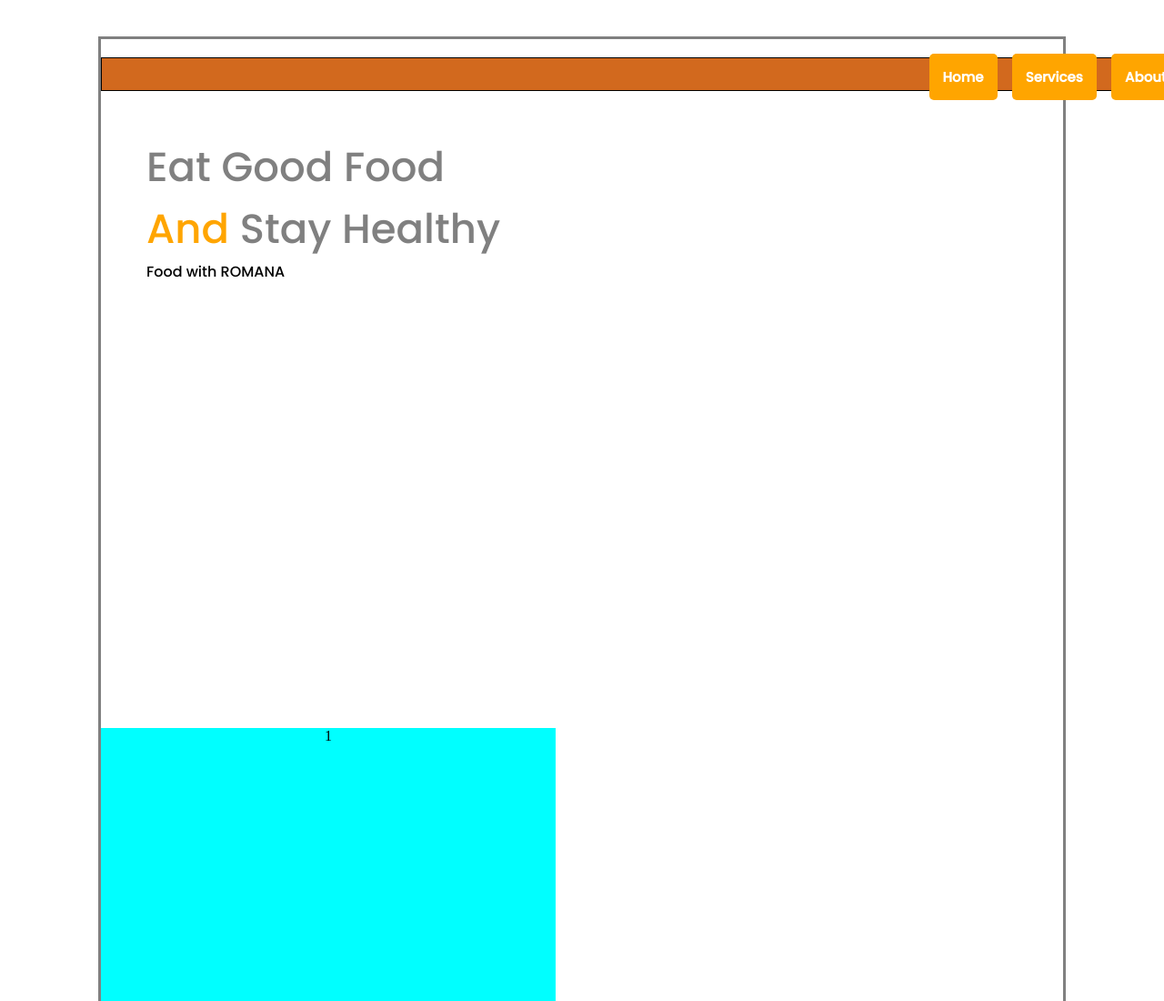
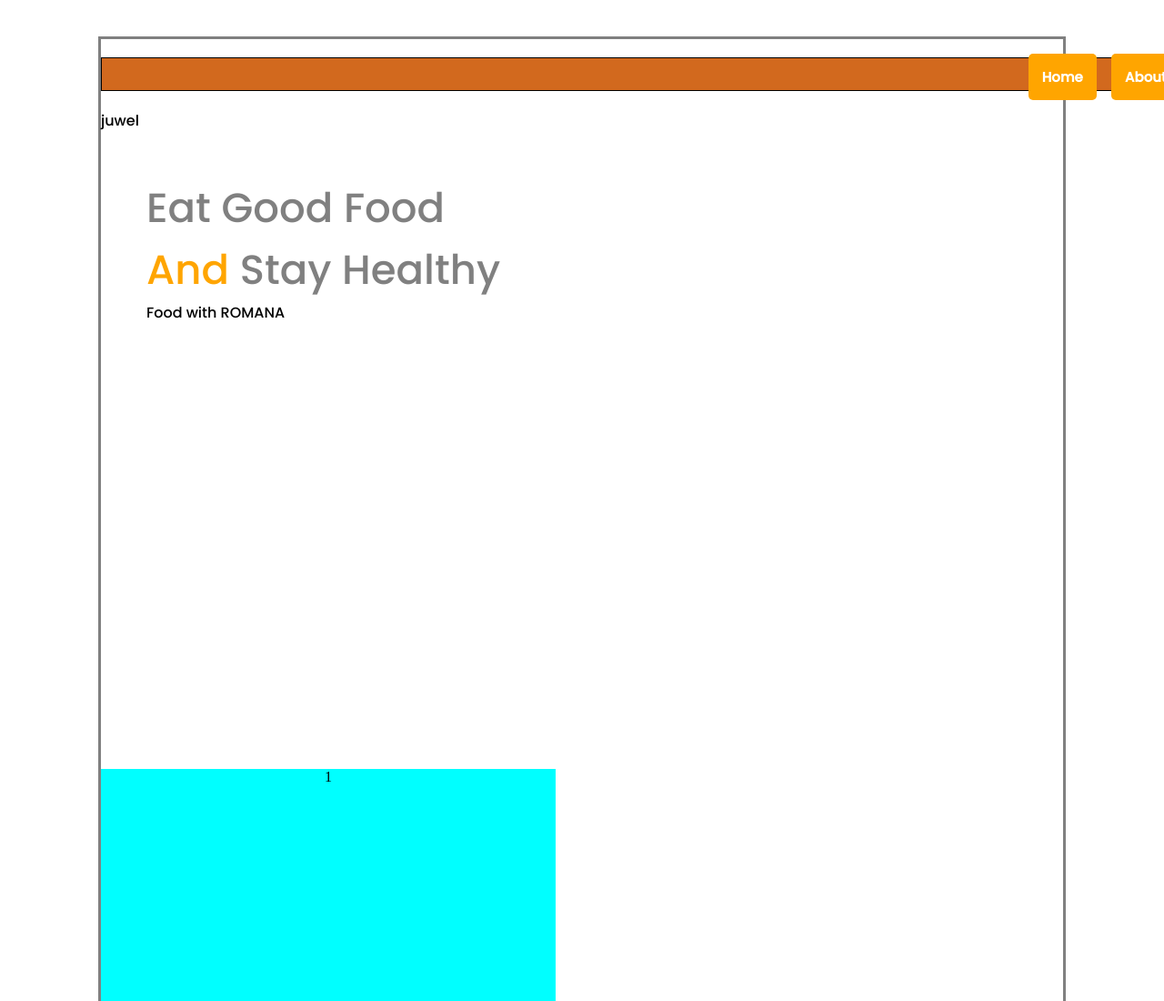
Before and after one commit to romana017/my-food-project, a plain HTML site: page project-2/index.html in a window 1280 px wide. Shown: the top 1100 px of the page at 91% size. Drawn offline with Linux system fonts and the light colour scheme.

Commit message:
push  sercond time

```diff
--- a/project-2/index.html
+++ b/project-2/index.html
@@ -19,11 +19,12 @@
             <div>
                 <h2 class="heading-style">
                     <a href="#">Home</a>
-                    <a href="#">Services</a>
+
                     <a href="#">About</a>
                     <a href="#">Contact</a>
                 </h2>
             </div>
+            <p>juwel </p>
             <div>
                 <div class="head-star">
                     <span class="item1">Eat Good Food</span><br>
```
